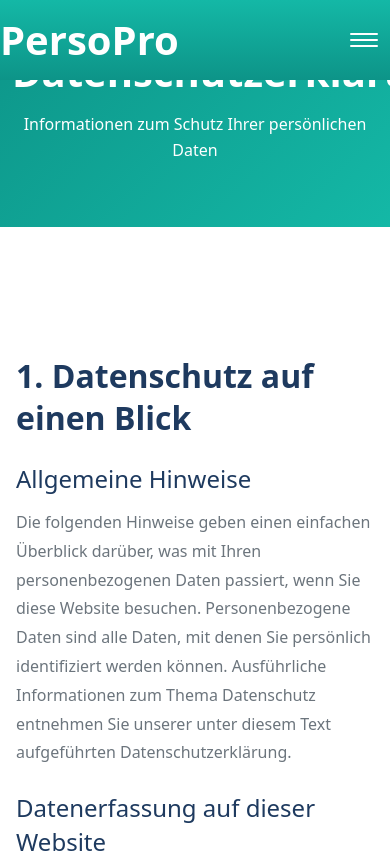
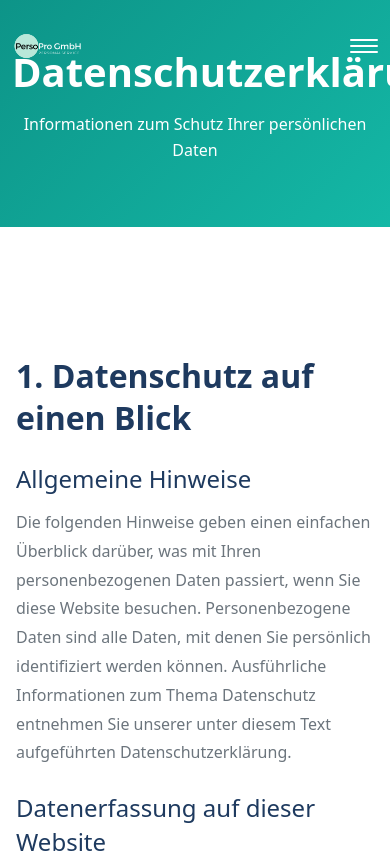
Before and after one commit to WECONN3CT/Perso-Pro, a plain HTML site: page datenschutz.html in a window 390 px wide. Shown: the top 861 px of the page. Drawn offline with Linux system fonts and the light colour scheme.

Commit message:
Header angeglichen: impressum.html & datenschutz.html wie kontakt.html (Logo-Setup + mobiles Header-Verhalten)

```diff
--- a/datenschutz.html
+++ b/datenschutz.html
@@ -7,6 +7,18 @@
     <title>Datenschutz - PersoPro</title>
     <link rel="stylesheet" href="css/style.css">
     <style>
+        @media (max-width: 768px) {
+            /* Mobile Header analog kontakt.html */
+            .header { position: fixed; }
+            .header::before { display: none; }
+            .header-solid {
+                background: #ffffff !important;
+                background-image: none !important;
+                border-bottom-color: var(--color-medium-gray) !important;
+                box-shadow: var(--shadow-sm) !important;
+            }
+            .header .navigation { position: relative; z-index: 1; }
+        }
         .legal-header {
             background: linear-gradient(135deg, var(--color-dark-orange) 0%, var(--color-orange) 100%);
             padding: 3rem 0;
@@ -62,12 +74,13 @@
 <body>
     <a class="skip-link" href="#content">Zum Inhalt springen</a>
     <!-- Header -->
-    <header class="header">
+    <header class="header header-transparent">
         <div class="container">
             <nav class="navigation">
                 <div class="nav-brand">
-                    <a href="index.html" class="logo">
-                        <h1>PersoPro</h1>
+                    <a href="index.html" class="logo" aria-label="PersoPro">
+                        <img class="logo-img logo-img-light" src="images/properties/logo_hell.png" alt="PersoPro Logo" onerror="this.onerror=null; this.src='images/properties/logo_hell.svg';">
+                        <img class="logo-img logo-img-dark" src="images/properties/logo_dunkel.png" alt="" aria-hidden="true" onerror="this.onerror=null; this.src='images/properties/logo_dunkel.svg';">
                     </a>
                 </div>
                 <button class="nav-toggle" aria-label="Navigation öffnen">
```
Also changed, not shown: impressum.html (+16 -3 lines).
